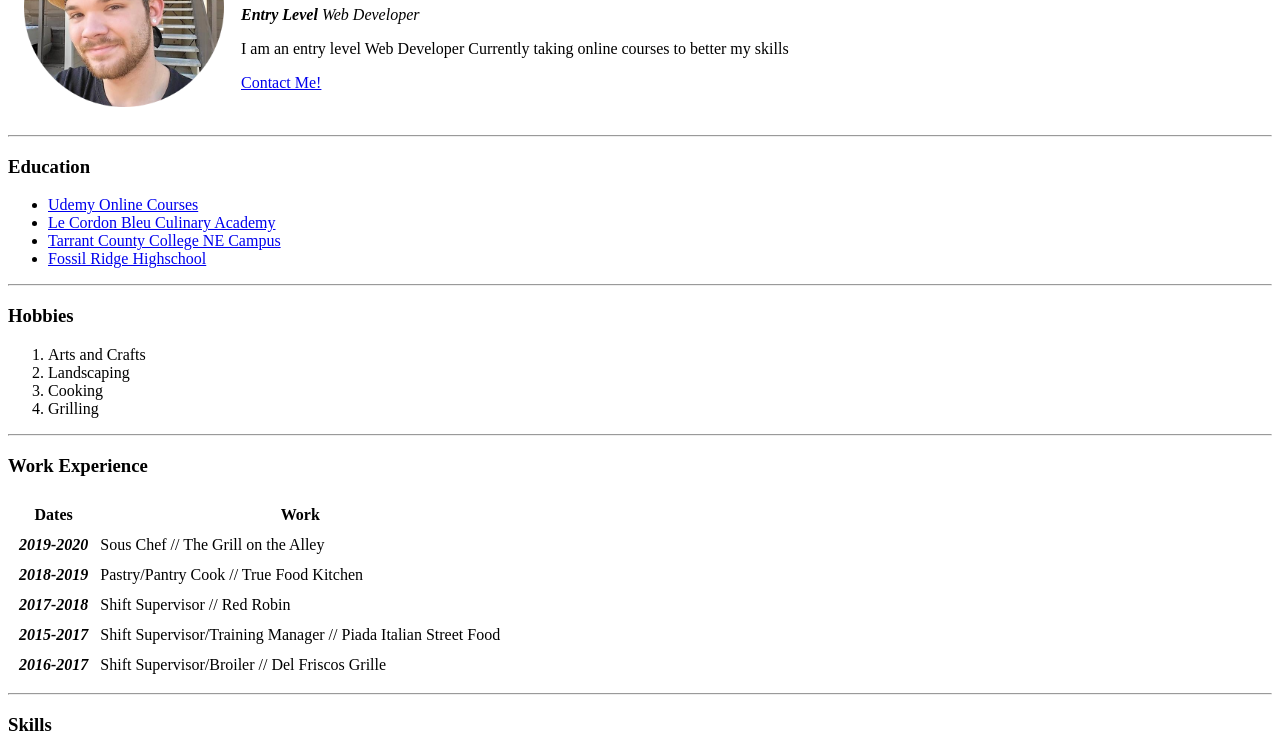
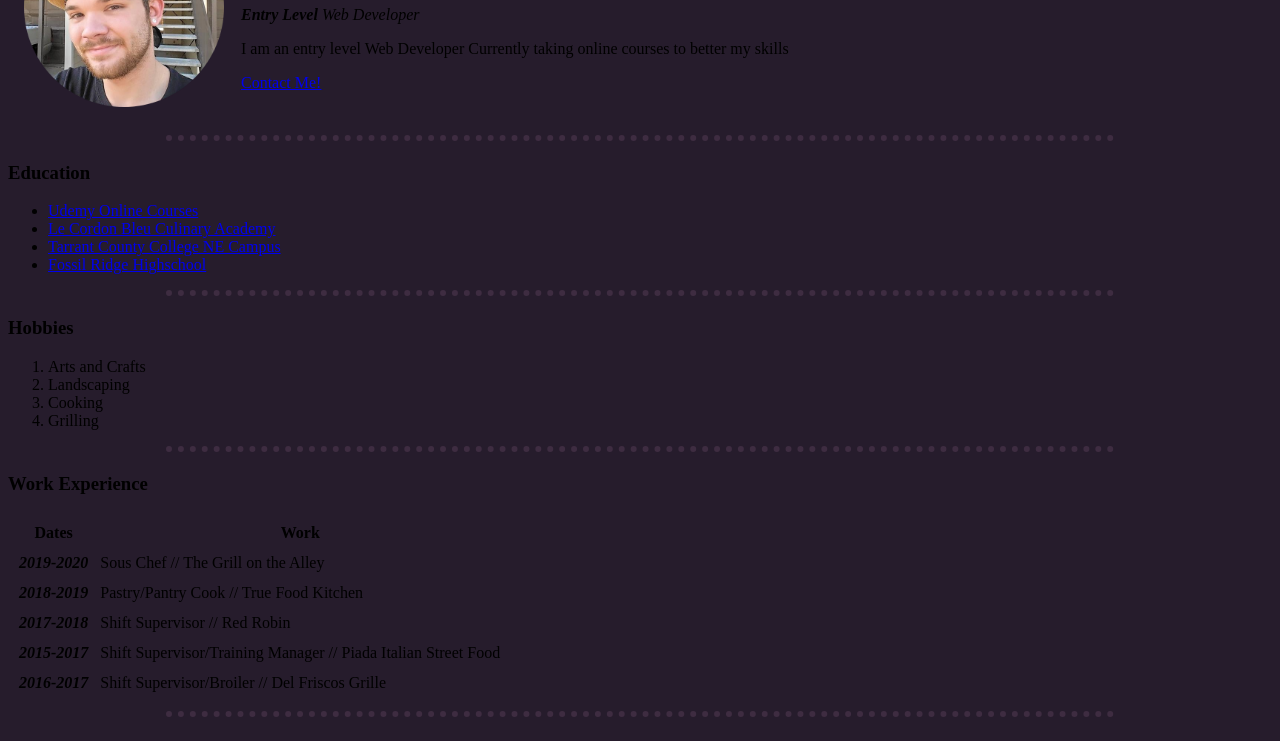
Before and after one commit to illuzion1989/PersonalPage, a plain HTML site: page index.html in a window 1280 px wide. Shown: the part 117-858 px from the top of the page. Drawn offline with Linux system fonts and the light colour scheme; the site is published under a folder, as on GitHub Pages, so addresses that start at the root find nothing.

Commit message:
Update index.html

```diff
--- a/index.html
+++ b/index.html
@@ -5,7 +5,7 @@
   <meta charset="utf-8">
   <meta name="description" content="This is a personal webpage being put together as a project file in my first Module" />
   <title>Justin's Personal Website</title>
-<link rel="stylesheet" href="/CSS/styles.css" />
+<link rel="stylesheet" href="CSS/styles.css" />
 </head>
 <body">
   <table cellspacing="15px">
```
